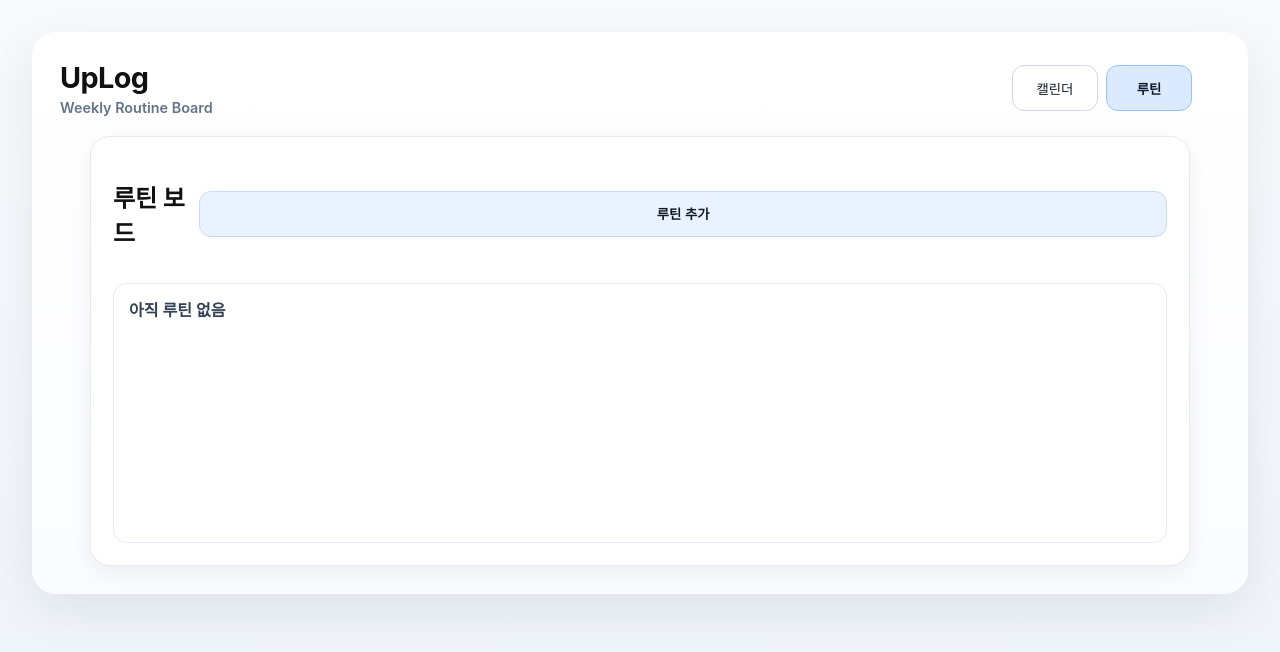
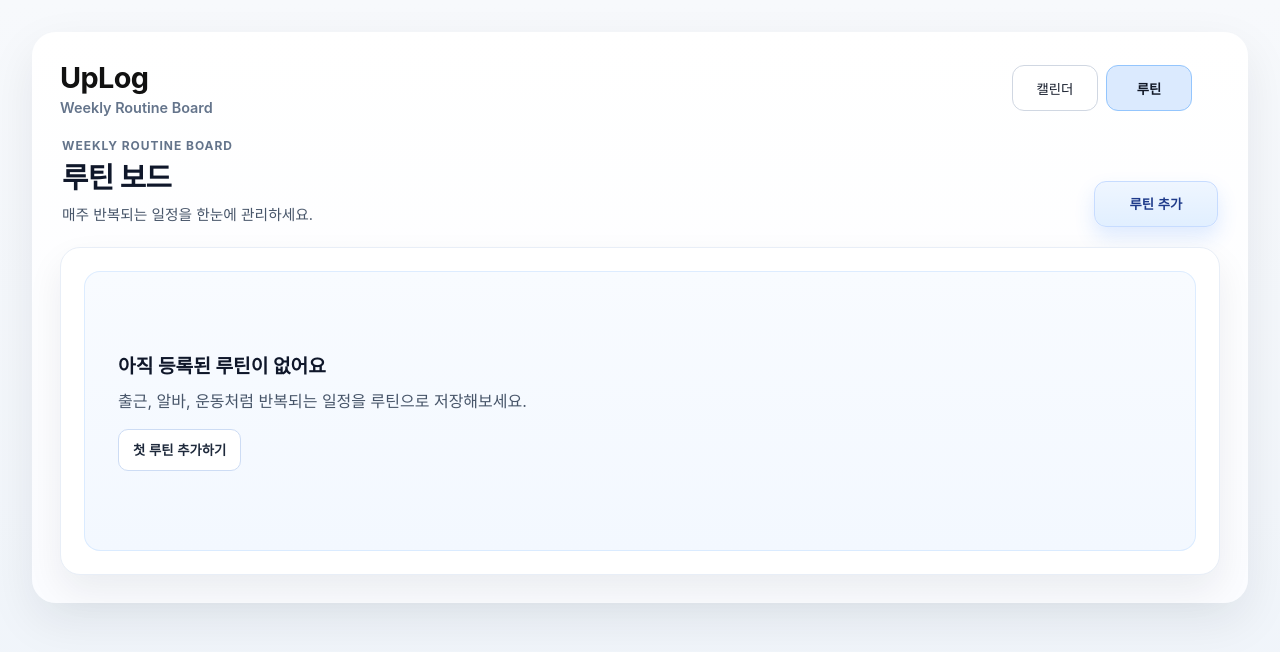
Before and after one commit to sindw07-sys/xvcnmwefqoiwsdafklcxlioweriowndcsvjk, a React (Vite) app: page / in a window 1280 px wide. Both pictures are taken after a click on the tab "루틴". Shown: the top 652 px of the page. Built offline with nearby package versions, Linux system fonts and the light colour scheme.

Commit message:
Polish weekly routine board UI layout and empty state

```diff
--- a/src/App.tsx
+++ b/src/App.tsx
@@ -1301,11 +1301,16 @@ function App() {
       </main>
       ) : (
         <main className="routine-layout" aria-label="주간 루틴 보드">
-          <section className="routine-board-card">
-            <div className="routine-board-header">
-              <h2>루틴 보드</h2>
-              <button type="button" className="panel-add-button" onClick={openRoutineForm}>루틴 추가</button>
+          <section className="routine-workspace">
+            <div className="routine-workspace-header">
+              <div className="routine-heading">
+                <p className="routine-overline">Weekly Routine Board</p>
+                <h2>루틴 보드</h2>
+                <p className="routine-description">매주 반복되는 일정을 한눈에 관리하세요.</p>
+              </div>
+              <button type="button" className="routine-primary-cta" onClick={openRoutineForm}>루틴 추가</button>
             </div>
+            <section className="routine-board-card">
             {isRoutineFormOpen && (
               <form className="add-event-form routine-form" onSubmit={handleAddRoutine}>
                 <label className="form-label" htmlFor="routine-title">제목</label>
@@ -1337,7 +1342,11 @@ function App() {
               </form>
             )}
             {routines.length === 0 ? (
-              <div className="panel-empty-state routine-empty"><p>아직 루틴 없음</p></div>
+              <div className="routine-empty-state">
+                <p className="routine-empty-title">아직 등록된 루틴이 없어요</p>
+                <p className="routine-empty-description">출근, 알바, 운동처럼 반복되는 일정을 루틴으로 저장해보세요.</p>
+                <button type="button" className="routine-empty-action" onClick={openRoutineForm}>첫 루틴 추가하기</button>
+              </div>
             ) : (
               <div className="routine-week-board">
                 {DAY_LABELS.map((day, dayIndex) => (
@@ -1355,6 +1364,7 @@ function App() {
                 ))}
               </div>
             )}
+            </section>
           </section>
         </main>
       )}
--- a/src/styles.css
+++ b/src/styles.css
@@ -130,37 +130,81 @@ button:active {
   align-items: start;
 }
 .routine-layout {
+  display: block;
+}
+.routine-workspace {
+  width: min(1180px, 100%);
+  margin: 0 auto;
   display: flex;
-  justify-content: center;
+  flex-direction: column;
+  gap: 14px;
+}
+.routine-workspace-header {
+  display: flex;
+  align-items: flex-end;
+  justify-content: space-between;
+  gap: 14px;
+  padding: 2px 2px 6px;
+}
+.routine-heading h2 {
+  margin: 2px 0 0;
+  font-size: clamp(1.35rem, 1.15rem + 0.8vw, 1.8rem);
+  color: #0f172a;
+  letter-spacing: -0.02em;
+}
+.routine-overline {
+  margin: 0;
+  font-size: 0.75rem;
+  font-weight: 700;
+  letter-spacing: 0.08em;
+  text-transform: uppercase;
+  color: #64748b;
+}
+.routine-description {
+  margin: 8px 0 0;
+  font-size: 0.92rem;
+  color: #475569;
+  line-height: 1.55;
+}
+.routine-primary-cta {
+  min-width: 124px;
+  padding: 11px 18px;
+  border-radius: 12px;
+  border: 1px solid #c7dcff;
+  background: linear-gradient(180deg, #eff6ff 0%, #e1efff 100%);
+  color: #1e3a8a;
+  font-weight: 700;
+  box-shadow: 0 10px 20px rgba(59, 130, 246, 0.16);
+}
+.routine-primary-cta:hover {
+  background: linear-gradient(180deg, #e5f0ff 0%, #d7e9ff 100%);
+  border-color: #b5d1ff;
+  box-shadow: 0 12px 24px rgba(59, 130, 246, 0.2);
 }
 .routine-board-card {
-  width: min(1100px, 100%);
+  width: 100%;
   border-radius: var(--panel-radius);
-  border: 1px solid #e6eaf3;
+  border: 1px solid #e8eef7;
   background: #fff;
-  padding: clamp(16px, 2vw, 22px);
-  box-shadow: 0 8px 24px rgba(15, 23, 42, 0.06);
-}
-.routine-board-header {
-  display: flex;
-  justify-content: space-between;
-  align-items: center;
-  margin-bottom: 14px;
+  padding: clamp(14px, 1.8vw, 24px);
+  box-shadow: 0 16px 36px rgba(15, 23, 42, 0.07);
 }
 .routine-week-board {
   display: grid;
   grid-template-columns: repeat(7, minmax(0, 1fr));
-  gap: 10px;
+  gap: 12px;
 }
 .routine-day-column {
   background: #f8fbff;
-  border: 1px solid #e2e8f0;
-  border-radius: 12px;
-  padding: 10px;
+  border-radius: 14px;
+  padding: 12px;
+  box-shadow: inset 0 0 0 1px rgba(148, 163, 184, 0.2);
 }
 .routine-day-column h3 {
-  margin: 0 0 8px;
-  font-size: 0.95rem;
+  margin: 0 0 10px;
+  font-size: 0.9rem;
+  font-weight: 700;
+  color: #334155;
 }
 .routine-day-column ul {
   margin: 0;
@@ -172,18 +216,21 @@ button:active {
 }
 .routine-card-item {
   background: #fff;
-  border: 1px solid #dbe5f3;
   border-radius: 10px;
-  padding: 8px;
+  padding: 10px;
+  box-shadow: 0 8px 18px rgba(15, 23, 42, 0.08);
 }
 .routine-title {
   margin: 0;
   font-weight: 700;
+  color: #111827;
+  line-height: 1.35;
 }
 .routine-time {
   margin: 4px 0 0;
   color: #475569;
-  font-size: 0.85rem;
+  font-size: 0.82rem;
+  line-height: 1.45;
 }
 .routine-day-picker {
   display: grid;
@@ -200,10 +247,41 @@ button:active {
   border-color: #93c5fd;
 }
 .routine-form {
-  margin-bottom: 14px;
+  margin-bottom: 16px;
 }
-.routine-empty {
-  min-height: 260px;
+.routine-empty-state {
+  min-height: 280px;
+  border-radius: 16px;
+  background: linear-gradient(180deg, #f8fbff 0%, #f3f8ff 100%);
+  box-shadow: inset 0 0 0 1px rgba(191, 219, 254, 0.48);
+  display: flex;
+  flex-direction: column;
+  justify-content: center;
+  align-items: flex-start;
+  gap: 10px;
+  padding: clamp(20px, 3vw, 34px);
+}
+.routine-empty-title {
+  margin: 0;
+  font-size: clamp(1.05rem, 1rem + 0.3vw, 1.2rem);
+  font-weight: 700;
+  color: #0f172a;
+}
+.routine-empty-description {
+  margin: 0;
+  max-width: 560px;
+  color: #475569;
+  line-height: 1.6;
+}
+.routine-empty-action {
+  margin-top: 4px;
+  min-height: 42px;
+  padding: 10px 14px;
+  border-radius: 10px;
+  border: 1px solid #cddcf4;
+  background: #fff;
+  color: #1e293b;
+  font-weight: 700;
 }
 
 
@@ -602,6 +680,10 @@ button:active {
     max-width: none;
     width: 100%;
   }
+
+  .routine-week-board {
+    grid-template-columns: repeat(2, minmax(0, 1fr));
+  }
 }
 
 @media (max-width: 760px) {
@@ -624,6 +706,24 @@ button:active {
 
   .day-cell {
     padding: 7px;
+  }
+
+  .routine-workspace-header {
+    align-items: flex-start;
+    flex-direction: column;
+  }
+
+  .routine-primary-cta {
+    width: 100%;
+  }
+
+  .routine-board-card {
+    padding: 12px;
+  }
+
+  .routine-week-board {
+    grid-template-columns: 1fr;
+    gap: 10px;
   }
 }
 
```
